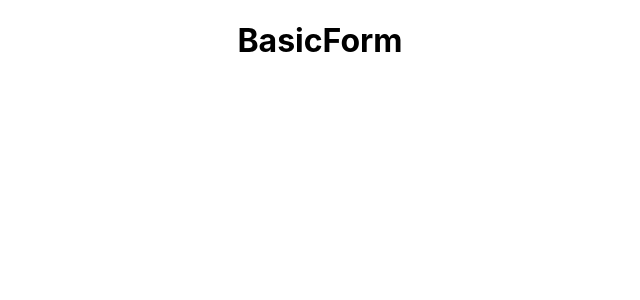
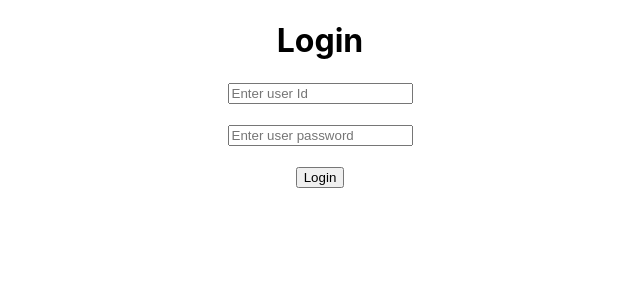
Before and after one commit to AshesKhan/react-code-stepbystep, a React (Create React App) app: page / in a window 1280 px wide. Shown: the top 300 px of the page, without its empty margins (320-960 px from the left). Built offline with nearby package versions, Linux system fonts and the light colour scheme.

Commit message:
#UpDated

```diff
--- a/src/App.js
+++ b/src/App.js
@@ -1,10 +1,13 @@
 // import logo from './logo.svg';
 import './App.css';
-import BasicForm from './Components/BasicForm/BasicForm';
+import Login from './Components/BasicFormValidation/Login';
+// import BasicForm from './Components/BasicForm/BasicForm';
+// import IfCondition from './Components/ConditionalRendering/IfCondition';
 // import HideandShow from './Components/HideandShow/HideandShow';
 // import InputBox from './Components/InputBox/InputBox';
 // import ClickEvent from './Components/CliclkEvent/ClickEvent';
 // import State from './Components/State/State';
+
 
 
 function App() {
@@ -14,7 +17,9 @@ function App() {
    {/* <State/> */}
    {/* <InputBox /> */}
    {/* <HideandShow /> */}
-   <BasicForm />
+   {/* <BasicForm /> */}
+   {/* <IfCondition /> */}
+   <Login/>
     </div>
   );
 }
--- a/src/Components/BasicForm/BasicForm.js
+++ b/src/Components/BasicForm/BasicForm.js
@@ -1,11 +1,34 @@
-import React from "react";
+import React, { useState } from "react";
 
 function BasicForm() {
+  const [name, setName] = useState("");
+  const [tnc, setTnc] = useState(false);
+  const [interest, setInterest] = useState();
+
+  function getFormData(e) {
+    console.warn(name,tnc,interest)
+    e.preventDefault();
+  }
+
   return (
     <div>
       <h1>BasicForm</h1>
-      <form>
-
+      <form onSubmit={getFormData}>
+        <input type="text" placeholder="enter name" onChange={(e)=>setName(e.target.value)} />
+        <br />
+        <br />
+        <select onChange={(event)=>setInterest(event.target.value)}>
+          <option>select option</option>
+          <option>Khan</option>
+          <option>Khattak</option>
+        </select>
+        <br />
+        <br />
+        <input type="checkbox" onChange={(event)=>setTnc(event.target.checked)} />
+        <span>Accept </span>
+        <br />
+        <br />
+        <button type="submit">Submit</button>
       </form>
     </div>
   );
--- /dev/null
+++ b/src/Components/BasicFormValidation/Login.js
@@ -0,0 +1,25 @@
+import React, { useState } from "react";
+
+function Login() {
+    const [user, setUser]=useState()
+   function loginHandle(e)
+    {
+        e.preventDefault()
+    }
+  return (
+    <div>
+      <h1>Login</h1>
+      <form onSubmit={loginHandle}>
+        <input type="text" placeholder="Enter user Id" />
+        <br />
+        <br />
+        <input type="password" placeholder="Enter user password" />
+        <br />
+        <br />
+        <button type="submit">Login</button>
+      </form>
+    </div>
+  );
+}
+
+export default Login;
--- /dev/null
+++ b/src/Components/ConditionalRendering/IfCondition.js
@@ -0,0 +1,20 @@
+import React, { useState } from "react";
+
+function IfCondition() {
+  const [loggedIn, setLoggedIn] = useState(3);
+
+  return (
+    <div>
+      <h1>If Condition</h1>
+      {loggedIn == 1 ? (
+        <h1>Welcome Ashes</h1>
+      ) : loggedIn == 2 ? (
+        <h1>Welcome Khan</h1>
+      ) : (
+        <h1>Welcome Khattak</h1>
+      )}
+    </div>
+  );
+}
+
+export default IfCondition;
```
